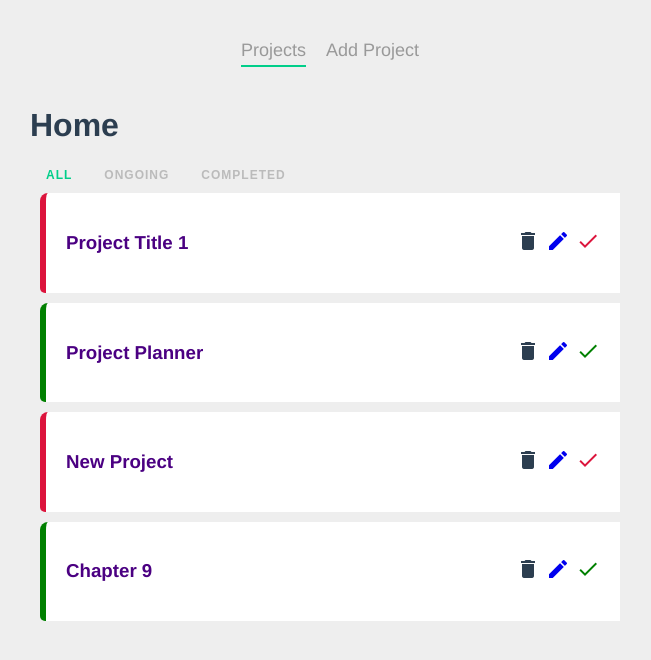
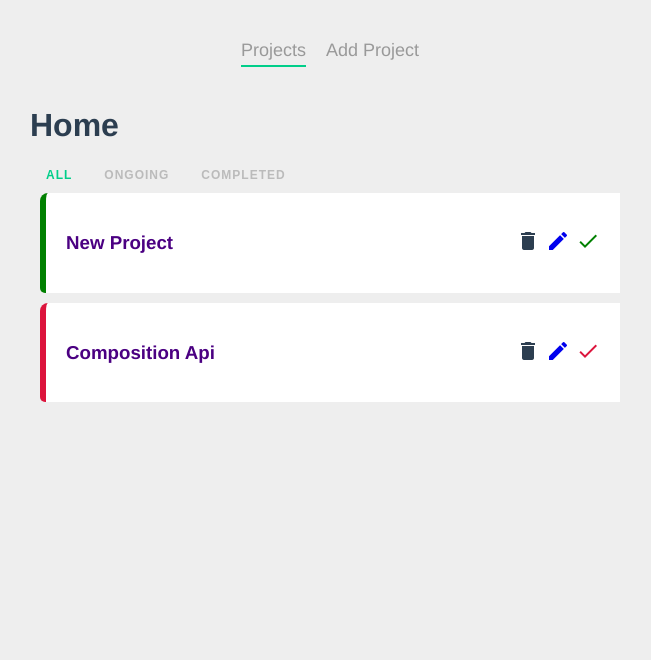
Before and after one commit to fisheeesh/Project-Planner, a Vue app: page / in a window 1280 px wide. Shown: the top 660 px of the page, without its empty margins (310-961 px from the left). Built offline with nearby package versions, Linux system fonts and the light colour scheme; data requests are answered from the project's data file.

Commit message:
modify abit

```diff
--- a/database/db.json
+++ b/database/db.json
@@ -1,28 +1,16 @@
 {
   "projects": [
     {
-      "id": "1",
-      "title": "Project Title 1",
-      "projectDetail": "Project Detail 1",
-      "complete": false
-    },
-    {
-      "id": "dc3e",
-      "title": "Project Planner",
-      "projectDetail": "Manage Project Lifetime Process. User can edit, delete and check all the projects",
+      "id": "3eed",
+      "title": "New Project",
+      "projectDetail": "New Project Detail",
       "complete": true
     },
     {
-      "id": "4d92",
-      "title": "New Project",
-      "projectDetail": "New Project Detail",
+      "id": "a822",
+      "title": "Composition Api",
+      "projectDetail": "IDK yet",
       "complete": false
-    },
-    {
-      "id": "ceb1",
-      "title": "Chapter 9",
-      "projectDetail": "Project Planner Project (second project in my vue course), I have to rebuild it. This is my reminder",
-      "complete": true
     }
   ]
 }
--- a/src/components/SingleProject.vue
+++ b/src/components/SingleProject.vue
@@ -72,9 +72,6 @@ h3 {
 }
 span{
     margin-left: 6px;
-}
-span:hover{
-    color:  #777;
     cursor: pointer;
 }
 .complete{
--- a/src/views/Home.vue
+++ b/src/views/Home.vue
@@ -2,9 +2,15 @@
     <div class="home">
         <h1>Home</h1>
         <FilterNav @filterValue="current = $event" :current="current"></FilterNav>
+        <div v-if="projects.length > 0">
             <div v-for="project in filteredProjects" :key="project.id">
                 <SingleProject :project="project" @delete="deleteProject" @update="updateProject"></SingleProject>
             </div>
+        </div>
+        <div v-else>
+            <h2>No Projects Found.</h2>
+        </div>
+
     </div>
 </template>
 
@@ -13,34 +19,35 @@ import FilterNav from '../components/FilterNav'
 import SingleProject from '../components/SingleProject'
 export default {
     components: {
-    FilterNav, SingleProject },
-    data(){
-        return{
-            projects : [],
-            current : 'all'
+        FilterNav, SingleProject
+    },
+    data() {
+        return {
+            projects: [],
+            current: 'all'
         }
     },
-    mounted(){
+    mounted() {
         fetch('http://localhost:3000/projects')
             .then(response => response.json())
             .then(datas => this.projects = datas)
             .catch(error => console.log(error))
     },
     methods: {
-        deleteProject(id){
+        deleteProject(id) {
             this.projects = this.projects.filter(project => project.id != id)
         },
-        updateProject(id){
+        updateProject(id) {
             let findProject = this.projects.find(project => project.id === id)
             findProject.complete = !findProject.complete
         }
     },
-    computed :{
-        filteredProjects(){
-            if(this.current === 'ongoing'){
+    computed: {
+        filteredProjects() {
+            if (this.current === 'ongoing') {
                 return this.projects.filter(project => !project.complete)
             }
-            if(this.current === 'completed'){
+            if (this.current === 'completed') {
                 return this.projects.filter(project => project.complete)
             }
             return this.projects
@@ -50,5 +57,9 @@ export default {
 </script>
 
 <style>
-
+h2{
+    color: #777;
+    text-align: center;
+    margin-top: 100px;
+}
 </style>
```
Lines whose indentation alone changed are shown as unchanged.
